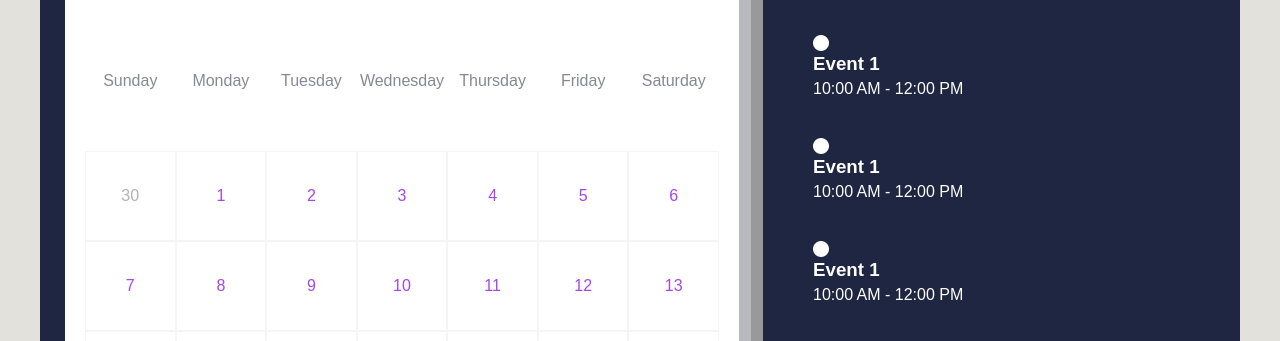
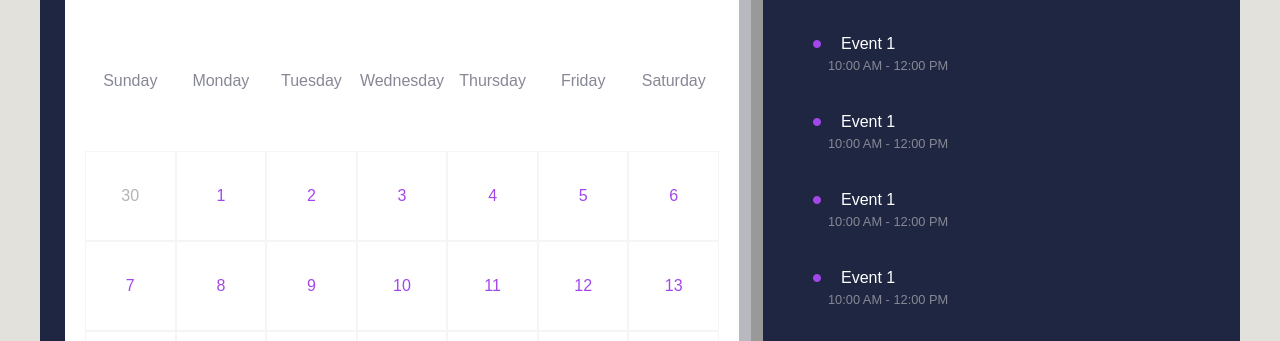
Before and after one commit to LoraBineva/Website1, a plain HTML site: page calendar.html in a window 1280 px wide. Shown: the part 114-455 px from the top of the page. Drawn offline with Linux system fonts and the light colour scheme; files that its build step writes are made by us from their sources.

Commit message:
Update calendar.css

```diff
--- a/calendar.css
+++ b/calendar.css
@@ -294,3 +294,48 @@ body{
 .events .event:nth-child(even){
     background:transparent;
 }
+/* new code begins here */
+.events .event:hover{
+    background: linear-gradient(90 deg, var(--primary-color),transperant);
+}
+.events .event .title{
+    display:flex;
+    align-items: center;
+    pointer-events: none;
+}
+.events .event .title .event-title {
+    font-size: 1rem;
+    font-weight:400;
+    margin-left: 20px;
+}
+.events .event .title i{
+    color: var(--primary-color);
+    font-size: 0.5rem;
+}
+.events .event:hover .title i,
+.events .event:hover .event-time {
+    color: #fff;
+}
+.events .event .event-time {
+    font-size:0.8rem;
+    font-weight: 400;
+    color: #878895;
+    margin-left: 15px;
+    pointer-events: none;
+}
+.event::after{
+    content: "✓";
+    position:absolute;
+    top:50%;
+    right:0;
+    font-size:0.3rem;
+    display:none;
+    align-items:center;
+    justify-content:center;
+    opacity:0.3;
+    color: var(--primary-color);
+    transform: translateY(-50%);
+}
+.event:hover::after{
+    display:flex;
+}
```
